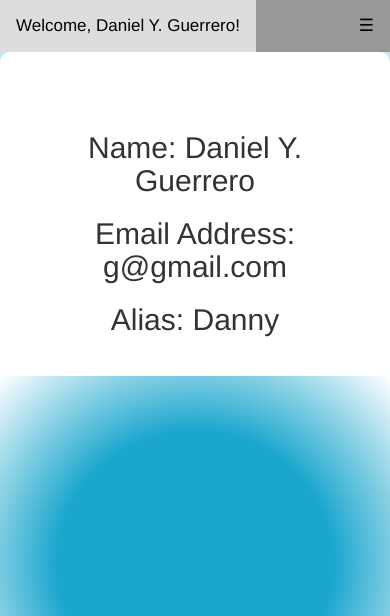
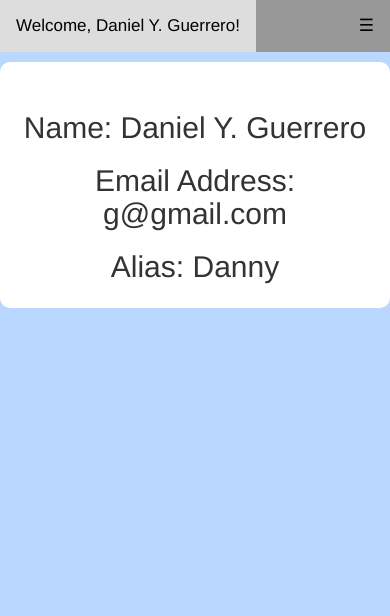
Before and after one commit to danielyguerrero/SocialApp, a Django app: page /friends/showuser/1 in a window 390 px wide. Shown: the top 616 px of the page. Run offline with Django 3.2, Linux system fonts and the light colour scheme; data comes from the database, SQL or seed files in the repository; both versions use the stored data as it was after the commit; parts of the project's set-up code (start-up, migrations or seed data) failed here and were passed over; some libraries are stand-ins or nearby versions.

Commit message:
updated more responsiveness

```diff
--- a/apps/friends/static/friends/css/users.css
+++ b/apps/friends/static/friends/css/users.css
@@ -1,5 +1,5 @@
 body{
-	background: radial-gradient(#1ba6cd,#1ba6cd, white);
+  background: #bad8ff;
 }
 h1{
 	margin:0;
@@ -66,13 +66,14 @@ h1{
 }
 /*==================================================================================*/
 .wrapper{
-	height: auto;
+	height: 100%;
 	width: auto;
 	max-height: 400px;
 	max-width: 550px;
-	padding: 30px;
+  margin-top: 10px;
 	margin-right: auto;
 	margin-left: auto;
+  padding-bottom: 15px;
 	text-align: center;
 	font-size: 20px;
 	border-radius: 10px;
--- a/apps/friends/templates/friends/users.html
+++ b/apps/friends/templates/friends/users.html
@@ -20,7 +20,6 @@
 </head>
 <body>
 	<!-- ===============    NAVBAR    ===================== -->
-
     <div class="topnav" id="myTopnav">
 
         <a href="{% url 'dashboard' %}" class="active">Welcome, {{ user.name }}!</a>
@@ -30,6 +29,7 @@
         <a href="javascript:void(0);" class="icon" onclick="myFunction()">&#9776;</a>
 
     </div>
+
 	<div class="wrapper">
 		<br>
 		<h2>Name: {{ user.name }}</h2>
```
Also changed, not shown: apps/friends/static/friends/css/index.css (+7 -9 lines), db.sqlite3.
